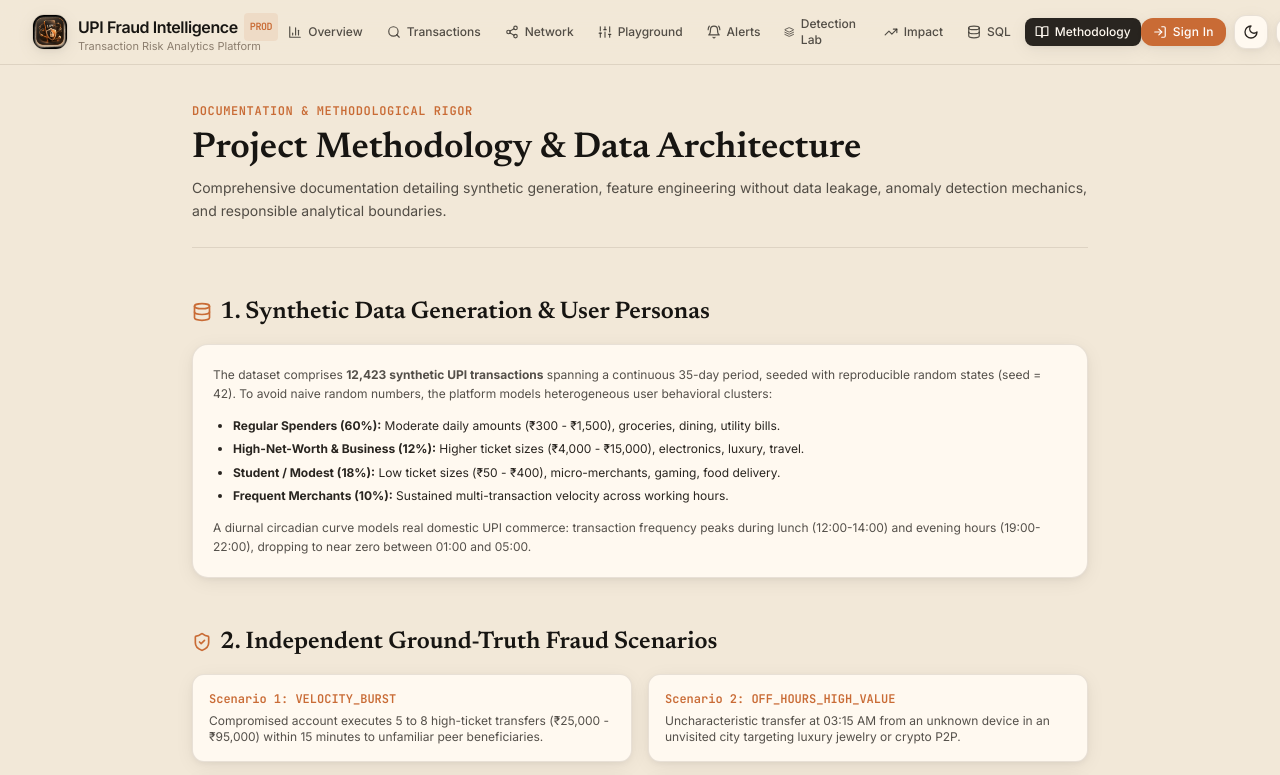
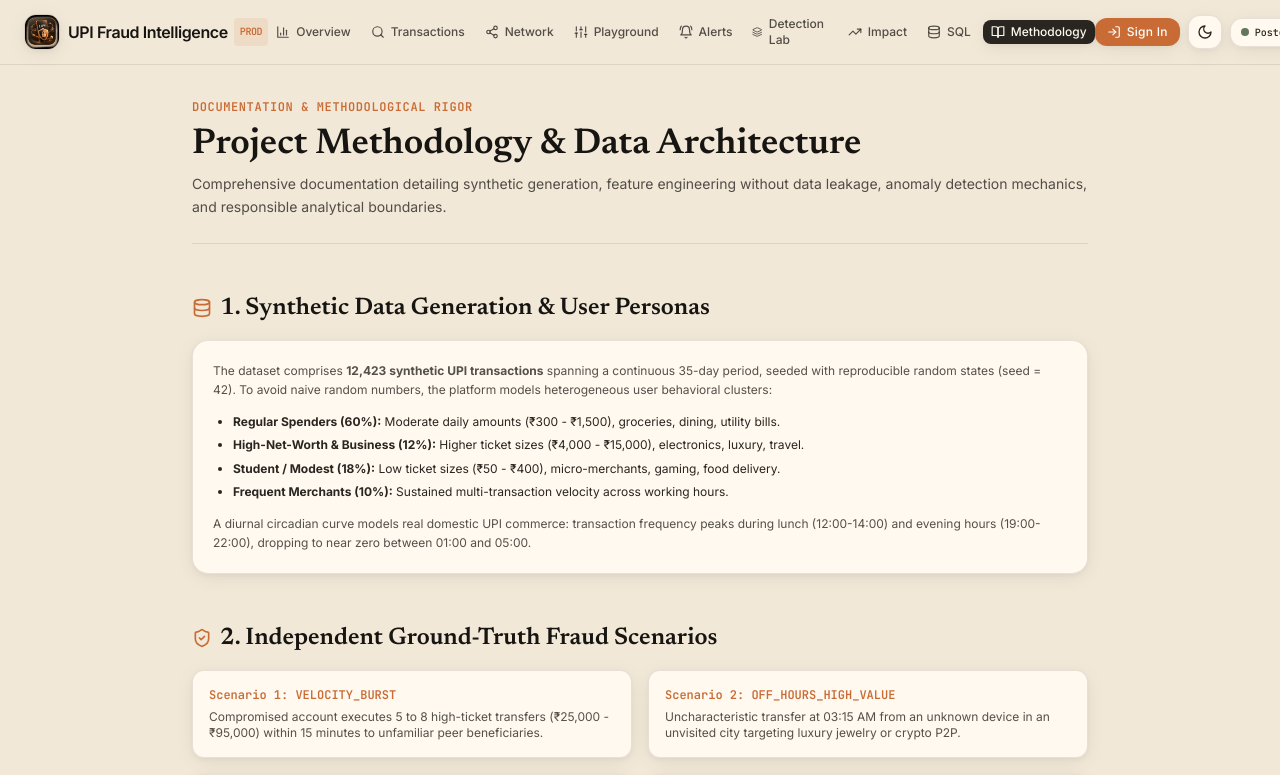
Before and after one commit to singhpratham586/upi-fraud-intelligence, a React (Vite) app in the folder frontend/: page /methodology in a window 1280 px wide. Shown: the top 775 px of the page. Built offline with nearby package versions, Linux system fonts and the light colour scheme; no server answers.

Commit message:
fix: shift page layout leftward, optimize navbar horizontal spacing, and prevent right-edge clipping

```diff
--- a/frontend/src/App.tsx
+++ b/frontend/src/App.tsx
@@ -24,7 +24,7 @@ export const App: React.FC = () => {
         <Router>
           <div className="min-h-screen flex flex-col bg-background text-text-main font-sans selection:bg-accent selection:text-white transition-colors duration-200 overflow-x-hidden w-full">
             <Navbar />
-            <main className="flex-1 w-full max-w-[1440px] mx-auto px-4 sm:px-6 lg:px-8 py-6 sm:py-8">
+            <main className="flex-1 w-full max-w-[1440px] mx-auto px-3 sm:px-5 lg:px-6 py-5 sm:py-7">
               <Routes>
                 <Route path="/" element={<LandingPage />} />
                 <Route path="/dashboard" element={<DashboardPage />} />
--- a/frontend/src/components/Footer.tsx
+++ b/frontend/src/components/Footer.tsx
@@ -5,7 +5,7 @@ import { Link } from 'react-router-dom';
 export const Footer: React.FC = () => {
   return (
     <footer className="border-t border-taupe/20 bg-surface/50 mt-16 text-charcoal/80 text-xs">
-      <div className="w-full max-w-[1440px] mx-auto px-4 sm:px-6 lg:px-8 py-10">
+      <div className="w-full max-w-[1440px] mx-auto px-3 sm:px-5 lg:px-6 py-10">
         <div className="grid grid-cols-1 md:grid-cols-4 gap-8 mb-8">
           {/* Col 1 */}
           <div className="space-y-3 md:col-span-1">
--- a/frontend/src/components/Navbar.tsx
+++ b/frontend/src/components/Navbar.tsx
@@ -26,13 +26,13 @@ export const Navbar: React.FC = () => {
 
   return (
     <header className="sticky top-0 z-40 w-full border-b border-taupe/20 bg-background/90 backdrop-blur-md">
-      <div className="w-full max-w-[1440px] mx-auto px-4 sm:px-6 lg:px-8 h-16 flex items-center justify-between">
+      <div className="w-full max-w-[1440px] mx-auto px-3 sm:px-4 lg:px-6 h-16 flex items-center justify-between">
         {/* Brand */}
-        <Link to="/" className="btn-wobble flex items-center gap-2.5 group shrink-0">
+        <Link to="/" className="btn-wobble flex items-center gap-2 group shrink-0">
           <img
             src="/brand-icon.jpg"
             alt="UPI Fraud Intelligence Logo"
-            className="w-9 h-9 rounded-xl object-cover shadow-soft border border-taupe/25 group-hover:border-accent transition-colors duration-200"
+            className="w-8 h-8 sm:w-9 sm:h-9 rounded-xl object-cover shadow-soft border border-taupe/25 group-hover:border-accent transition-colors duration-200"
           />
           <div>
             <span className="font-semibold text-sm sm:text-base tracking-tight text-text-main flex items-center gap-1.5">
@@ -41,7 +41,7 @@ export const Navbar: React.FC = () => {
                 PROD
               </span>
             </span>
-            <span className="hidden xl:block text-[11px] text-taupe leading-none">
+            <span className="hidden 2xl:block text-[11px] text-taupe leading-none">
               Transaction Risk Analytics Platform
             </span>
           </div>
@@ -56,7 +56,7 @@ export const Navbar: React.FC = () => {
               <Link
                 key={link.path}
                 to={link.path}
-                className={`btn-wobble flex items-center gap-1 xl:gap-1.5 px-2 xl:px-2.5 py-1.5 rounded-lg text-xs font-medium transition-all ${
+                className={`btn-wobble flex items-center gap-1 xl:gap-1.5 px-1.5 xl:px-2 py-1 rounded-lg text-xs font-medium transition-all ${
                   isActive
                     ? 'bg-charcoal text-surface shadow-soft'
                     : 'text-charcoal/80 hover:text-text-main hover:bg-surface/60'
@@ -70,15 +70,15 @@ export const Navbar: React.FC = () => {
         </nav>
 
         {/* Status Indicator, Auth Controls & Theme Toggle */}
-        <div className="flex items-center gap-2 shrink-0">
+        <div className="flex items-center gap-1.5 sm:gap-2 shrink-0">
           {/* User Auth State / Sign In Button */}
           {isAuthenticated && user ? (
-            <div className="flex items-center gap-2 bg-surface border border-taupe/20 rounded-xl px-2.5 py-1 shadow-soft">
+            <div className="flex items-center gap-1.5 sm:gap-2 bg-surface border border-taupe/20 rounded-xl px-2 py-1 shadow-soft">
               <div className="w-6 h-6 rounded-lg bg-accent/15 border border-accent/30 flex items-center justify-center text-accent font-bold text-xs">
                 {user.full_name ? user.full_name.charAt(0).toUpperCase() : 'A'}
               </div>
               <div className="hidden sm:flex flex-col text-left leading-none">
-                <span className="text-xs font-semibold text-text-main truncate max-w-[90px] xl:max-w-[130px]">
+                <span className="text-xs font-semibold text-text-main truncate max-w-[80px] xl:max-w-[110px]">
                   {user.full_name || 'Analyst'}
                 </span>
                 <span className="text-[10px] text-taupe capitalize font-mono">
@@ -88,7 +88,7 @@ export const Navbar: React.FC = () => {
               <button
                 onClick={logout}
                 title="Sign Out"
-                className="p-1 rounded-lg text-taupe hover:text-alert-red hover:bg-alert-red/10 transition-colors ml-1"
+                className="p-1 rounded-lg text-taupe hover:text-alert-red hover:bg-alert-red/10 transition-colors ml-0.5"
               >
                 <LogOut className="w-3.5 h-3.5" />
               </button>
@@ -117,9 +117,13 @@ export const Navbar: React.FC = () => {
             )}
           </button>
 
-          <div className="btn-wobble cursor-default hidden xl:flex items-center gap-1.5 px-2.5 py-1.5 rounded-xl bg-surface border border-taupe/20 text-[11px] text-charcoal font-medium shadow-soft">
-            <span className="w-2 h-2 rounded-full bg-sage animate-pulse" />
-            <span>PostgreSQL Active</span>
+          <div
+            className="btn-wobble cursor-default hidden xl:flex items-center gap-1.5 px-2.5 py-1.5 rounded-xl bg-surface border border-taupe/20 text-[11px] text-charcoal font-medium shadow-soft"
+            title="PostgreSQL Database Connected & Active"
+          >
+            <span className="w-2 h-2 rounded-full bg-sage animate-pulse shrink-0" />
+            <span className="hidden 2xl:inline">PostgreSQL Active</span>
+            <span className="inline 2xl:hidden font-mono text-[10px]">Postgres</span>
           </div>
           <Link
             to="/transactions"
--- a/frontend/src/components/NetworkHero3D.tsx
+++ b/frontend/src/components/NetworkHero3D.tsx
@@ -157,7 +157,7 @@ export const NetworkHero3D: React.FC = () => {
   }
 
   return (
-    <div className="w-full h-[360px] sm:h-[400px] lg:h-[440px] xl:h-[460px] rounded-2xl bg-surface/80 border border-taupe/20 relative overflow-hidden shadow-elevated">
+    <div className="w-full max-w-[600px] mx-auto lg:mr-0 h-[350px] sm:h-[390px] lg:h-[420px] xl:h-[440px] rounded-2xl bg-surface/80 border border-taupe/20 relative overflow-hidden shadow-elevated">
       <div className="absolute top-4 left-4 z-10 flex items-center gap-2 px-3 py-1.5 rounded-full bg-surface/90 backdrop-blur border border-taupe/20 text-[11px] text-charcoal">
         <span className="w-2 h-2 rounded-full bg-accent animate-ping" />
         <span className="font-mono font-medium">3D Topology • Realtime Spatial Signals</span>
--- a/frontend/src/pages/LandingPage.tsx
+++ b/frontend/src/pages/LandingPage.tsx
@@ -18,8 +18,8 @@ export const LandingPage: React.FC = () => {
   return (
     <div className="space-y-16 sm:space-y-24">
       {/* Hero Section */}
-      <section className="relative pt-2 sm:pt-6 lg:pt-8">
-        <div className="grid grid-cols-1 lg:grid-cols-12 gap-8 lg:gap-10 items-center">
+      <section className="relative pt-2 sm:pt-5 lg:pt-6">
+        <div className="grid grid-cols-1 lg:grid-cols-12 gap-6 lg:gap-8 items-center">
           {/* Hero Left Content */}
           <div className="lg:col-span-7 xl:col-span-6 space-y-5">
             <div className="inline-flex items-center gap-2 px-3 py-1 rounded-full bg-accent/10 border border-accent/25 text-accent text-xs font-semibold">
```
